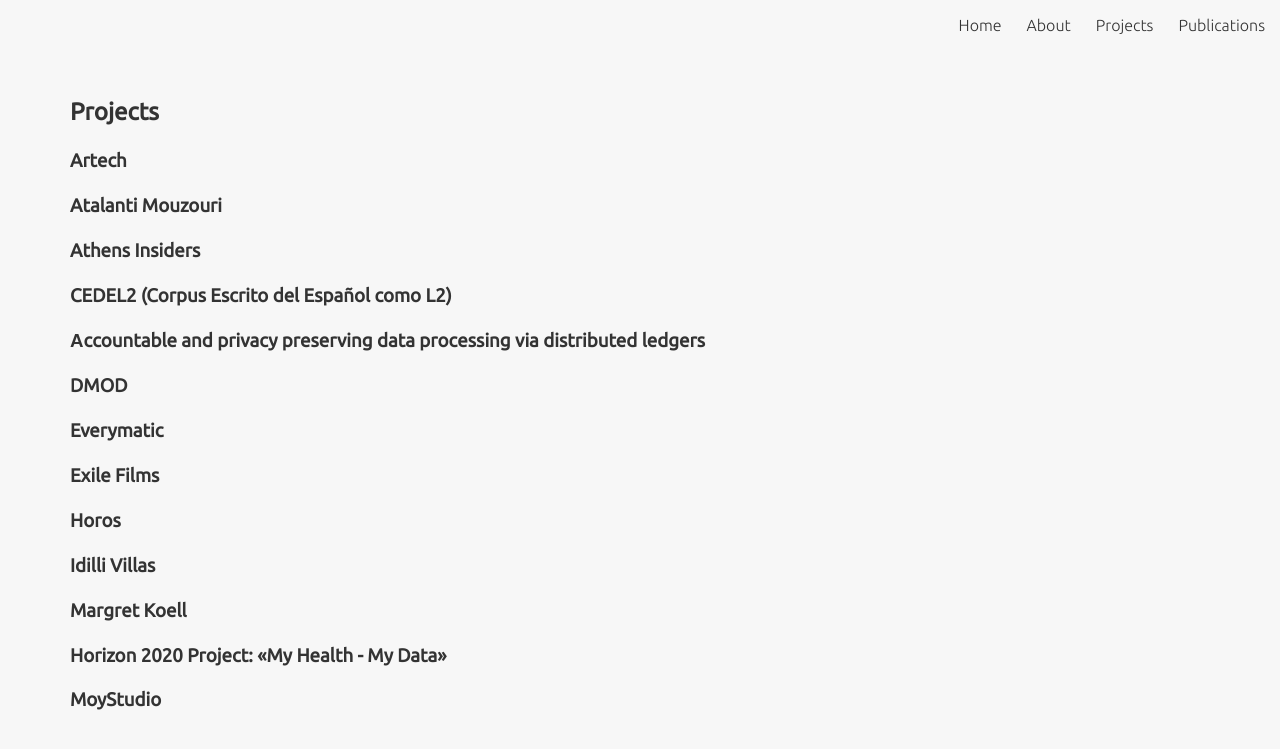
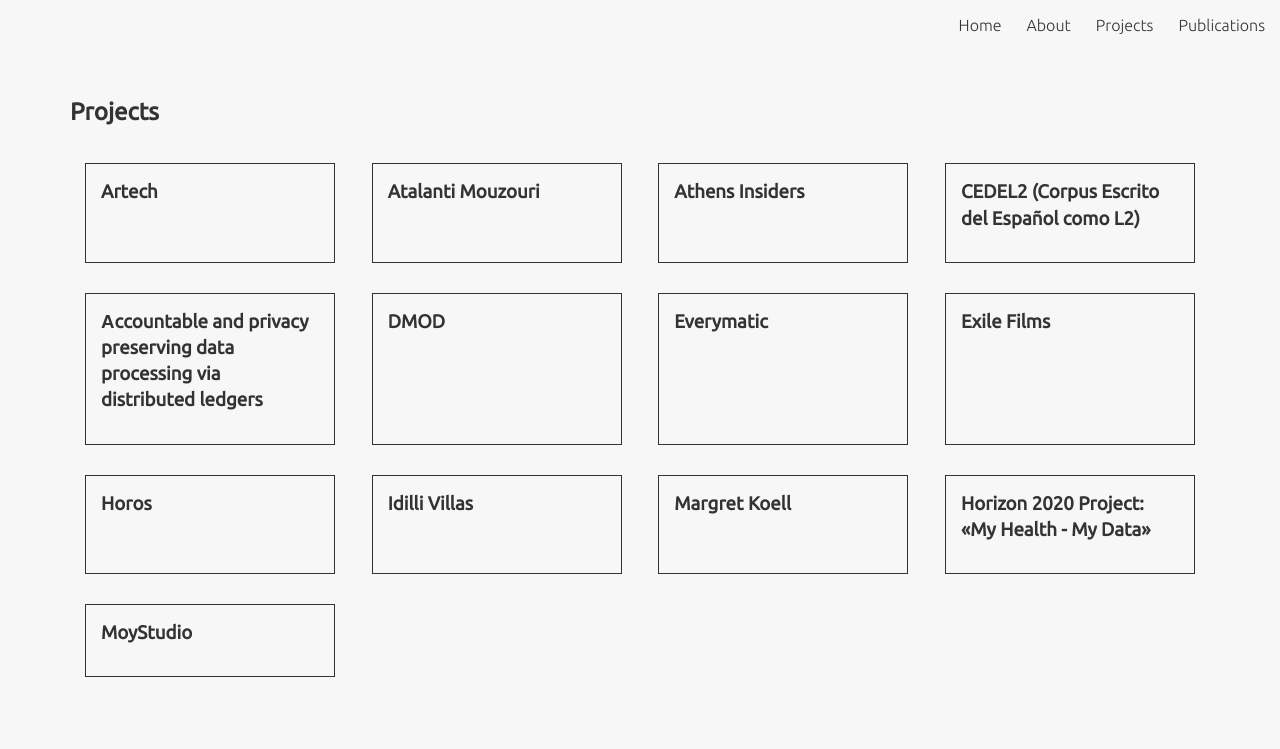
Before and after one commit to cnasikas/christosnasikas.com, a Jekyll site: the page built from projects.html, in a window 1280 px wide. Shown: the top 749 px of the page. Built offline with Jekyll 4.4.1, drawn with Linux system fonts in a browser that asks for light colours; nearby versions of some CDN libraries.

Commit message:
Mansory layout

```diff
--- a/_sass/main.scss
+++ b/_sass/main.scss
@@ -2,4 +2,5 @@
 @import "layout";
 @import "nav";
 @import "home";
+@import "projects";
 @import "publications";
--- /dev/null
+++ b/_sass/projects.scss
@@ -0,0 +1,34 @@
+.projects {
+  display: flex;
+  flex-direction: row;
+  flex-wrap: wrap;
+  justify-content: space-between;
+}
+
+.project {
+  width: 250px;
+  margin: 15px;
+  padding: 15px;
+  border: 1px #333 solid;
+
+  .sticky & {
+    width: 100%;
+    padding: 0;
+  }
+
+  h3 {
+    margin-top: 0;
+    margin-bottom: 15px;
+
+    .sticky & {
+      padding: 15px 15px 5px 15px;
+      border-bottom: 1px #333 solid;
+    }
+  }
+
+  .project-content {
+    .sticky & {
+      padding: 15px;
+    }
+  }
+}
```
